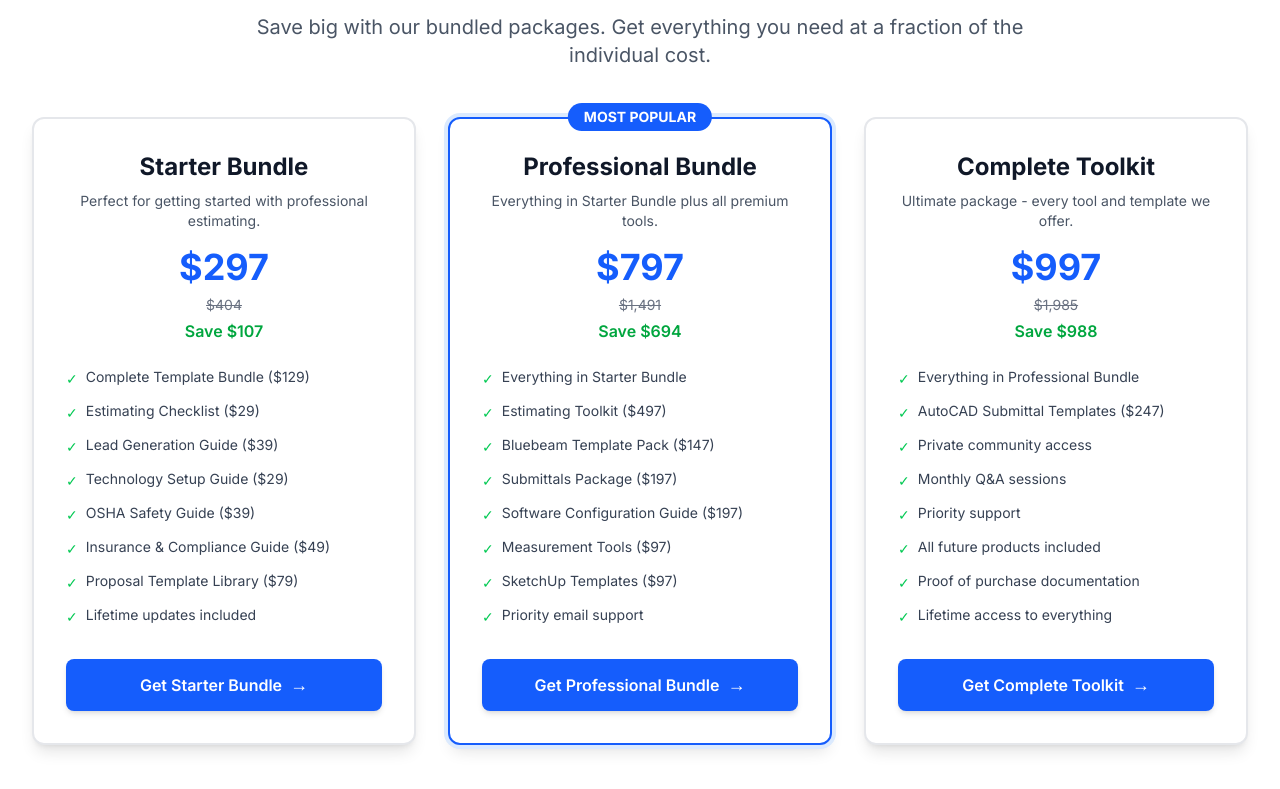
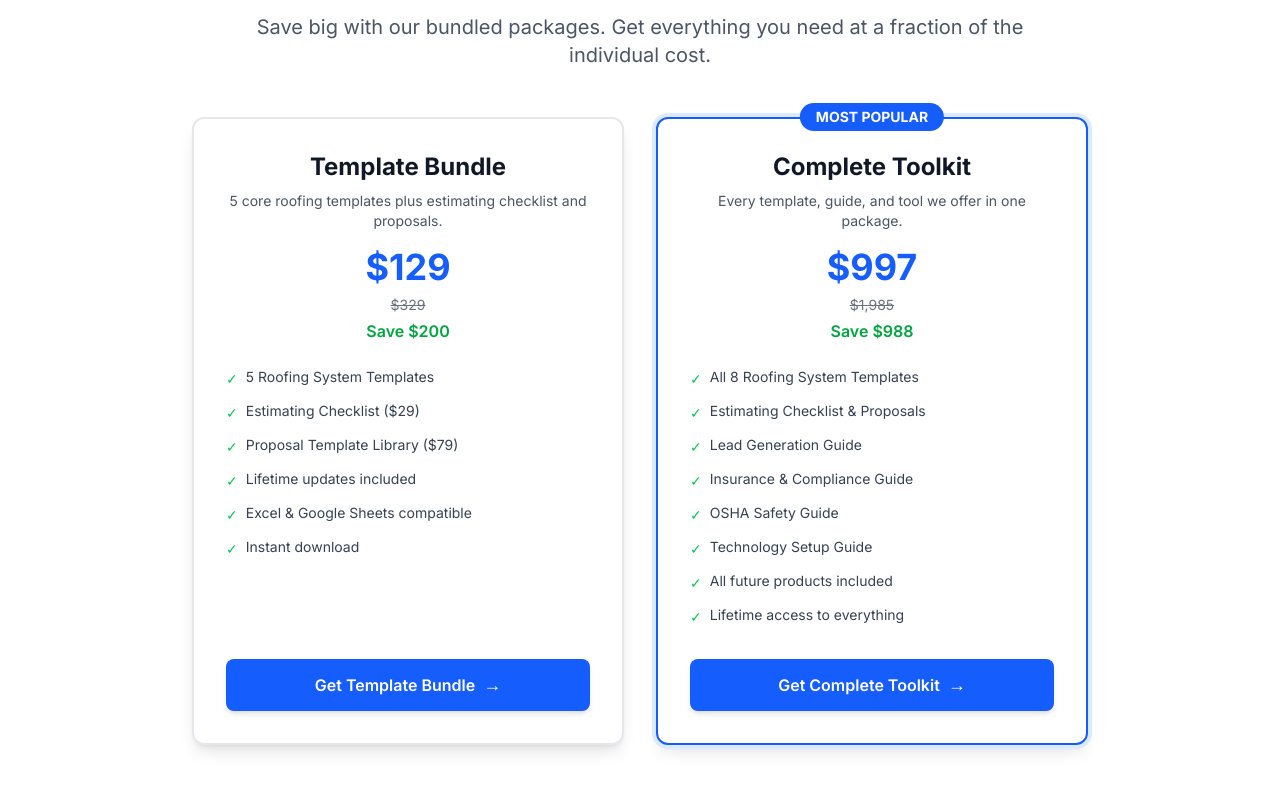
Before and after one commit to mc2agency/Bidshield, a Next.js app: page /products in a window 1280 px wide. Shown: the part 4031-4820 px from the top of the page. Built offline with nearby package versions, Linux system fonts and the light colour scheme; no server answers.

Commit message:
Fix products page - remove deleted bundle references

```diff
--- a/app/products/page.tsx
+++ b/app/products/page.tsx
@@ -336,45 +336,23 @@ export default function ProductsPage() {
             </p>
           </div>
 
-          <div className="grid md:grid-cols-3 gap-8">
+          <div className="grid md:grid-cols-2 gap-8 max-w-4xl mx-auto">
             <BundleCard
-              title="Starter Bundle"
-              price="$297"
-              originalPrice="$404"
-              savings="Save $107"
-              description="Perfect for getting started with professional estimating."
-              productKey="starterBundle"
+              title="Template Bundle"
+              price="$129"
+              originalPrice="$329"
+              savings="Save $200"
+              description="5 core roofing templates plus estimating checklist and proposals."
+              productKey="templateBundle"
               features={[
-                "Complete Template Bundle ($129)",
+                "5 Roofing System Templates",
                 "Estimating Checklist ($29)",
-                "Lead Generation Guide ($39)",
-                "Technology Setup Guide ($29)",
-                "OSHA Safety Guide ($39)",
-                "Insurance & Compliance Guide ($49)",
                 "Proposal Template Library ($79)",
-                "Lifetime updates included"
+                "Lifetime updates included",
+                "Excel & Google Sheets compatible",
+                "Instant download"
               ]}
               highlighted={false}
-            />
-
-            <BundleCard
-              title="Professional Bundle"
-              price="$797"
-              originalPrice="$1,491"
-              savings="Save $694"
-              description="Everything in Starter Bundle plus all premium tools."
-              productKey="professionalBundle"
-              features={[
-                "Everything in Starter Bundle",
-                "Estimating Toolkit ($497)",
-                "Bluebeam Template Pack ($147)",
-                "Submittals Package ($197)",
-                "Software Configuration Guide ($197)",
-                "Measurement Tools ($97)",
-                "SketchUp Templates ($97)",
-                "Priority email support"
-              ]}
-              highlighted={true}
             />
 
             <BundleCard
@@ -382,19 +360,19 @@ export default function ProductsPage() {
               price="$997"
               originalPrice="$1,985"
               savings="Save $988"
-              description="Ultimate package - every tool and template we offer."
+              description="Every template, guide, and tool we offer in one package."
               productKey="completeBundle"
               features={[
-                "Everything in Professional Bundle",
-                "AutoCAD Submittal Templates ($247)",
-                "Private community access",
-                "Monthly Q&A sessions",
-                "Priority support",
+                "All 8 Roofing System Templates",
+                "Estimating Checklist & Proposals",
+                "Lead Generation Guide",
+                "Insurance & Compliance Guide",
+                "OSHA Safety Guide",
+                "Technology Setup Guide",
                 "All future products included",
-                "Proof of purchase documentation",
                 "Lifetime access to everything"
               ]}
-              highlighted={false}
+              highlighted={true}
             />
           </div>
 
```
